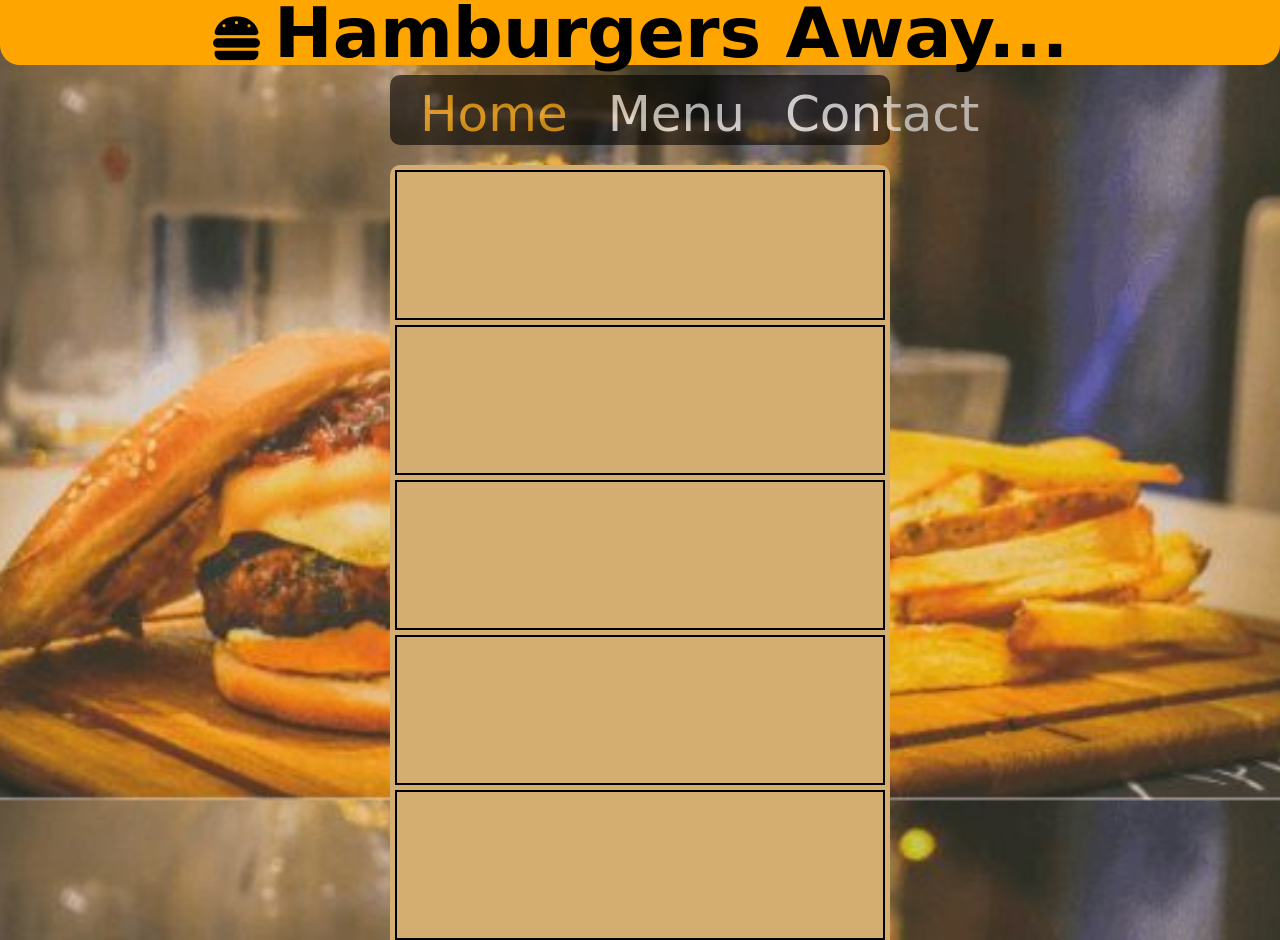
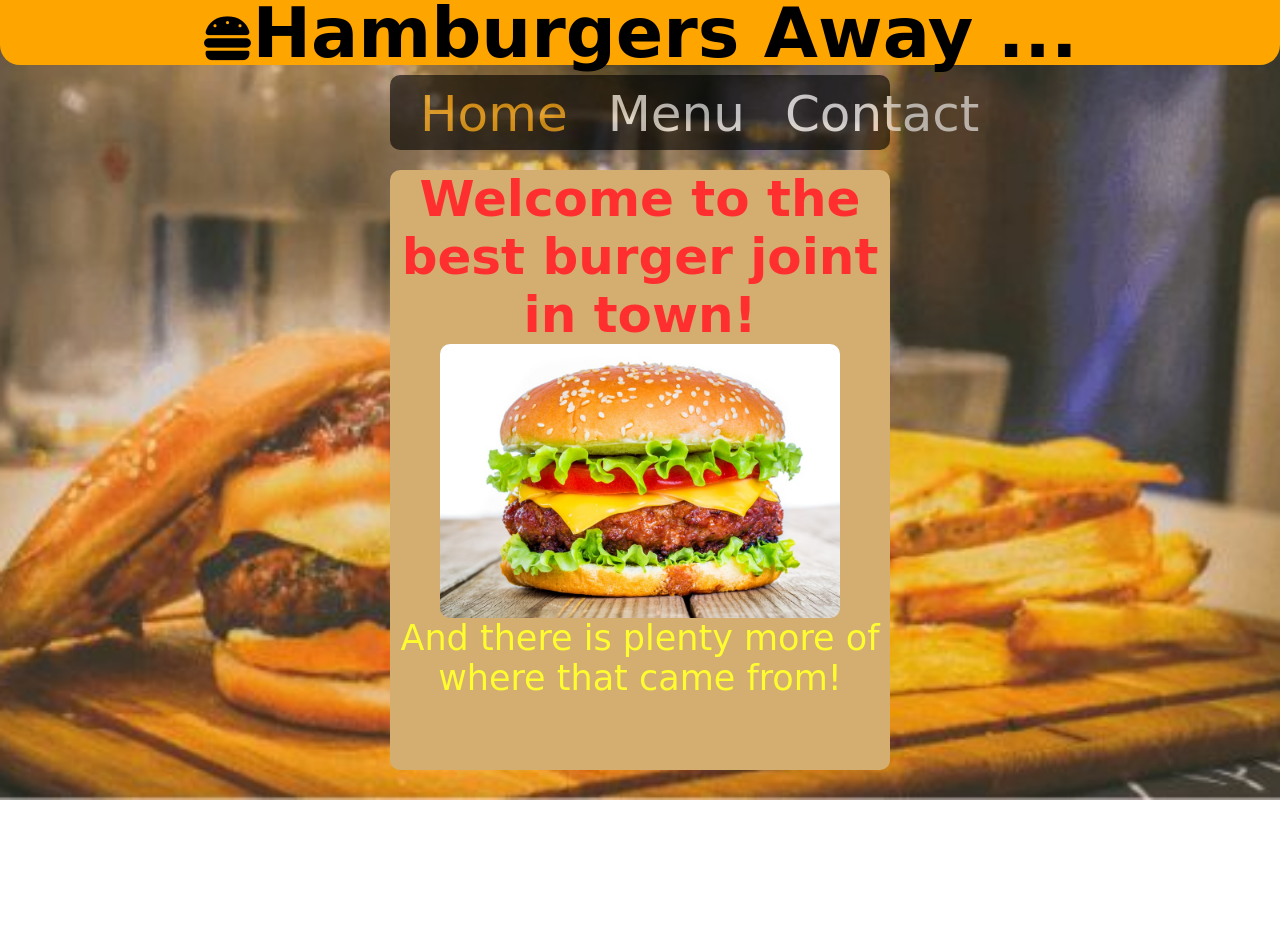
Before and after one commit to Gravity459/Restaurant-Page, a website built with webpack: page dist/index.html in a window 1280 px wide. Shown: the top 940 px of the page. After the commit the page ends 800 px from the top, so only its background shows below. Built offline with nearby package versions, Linux system fonts and the light colour scheme; a web font is replaced by a local one.

Commit message:
added event listeners

```diff
--- a/src/index.js
+++ b/src/index.js
@@ -1,3 +1,5 @@
 import start from './site';
 
-// start();
+start();
+
+// console.log('helo');
--- a/src/nav.js
+++ b/src/nav.js
@@ -2,6 +2,7 @@ function createListElement(headText){
 
     const listElement = document.createElement('li');
     listElement.textContent = headText;
+    listElement.setAttribute('id', headText);
 
     return listElement;
 }
--- a/src/site.js
+++ b/src/site.js
@@ -1,18 +1,56 @@
 import navModule from './nav';
 import homeModule from './home';
 
-currentElement = '';
+var currentElement = '';
 
-function lightUp(pagename){
-    const element = document.querySelector(`#${pagename}`);
+function lightUp(page){
 
-    if(currentElement != ''){
+    if(currentElement === page)
+        return;
 
-        const prevElement = document.querySelector(`#${currentElement}`);
-        prevElement.classList.remove('current');
+    else if (currentElement == ''){
+        currentElement = page;
+        var element = document.querySelector(`#${currentElement}`);
+        element = document.querySelector(`#${currentElement}`);
+    }
+
+    else {
+        var element = document.querySelector(`#${currentElement}`);
+        element.classList.remove("current");
+        currentElement = page;
+        element = document.querySelector(`#${currentElement}`);
     }
 
     element.classList.add('current');
+
+}
+
+function eventListenersSetup() {
+
+    const navHome = document.querySelector('#Home');
+    const navMenu = document.querySelector(`#Menu`);
+    const navContact = document.querySelector(`#Contact`);
+
+    navHome.addEventListener( 'click', () => {
+        if (currentElement === "Home") return;
+        lightUp('Home');
+        loadHome();
+    });
+
+    navMenu.addEventListener( 'click', () => {
+        if (currentElement === "Menu") return;
+        lightUp('Menu');
+
+        // function to load the menu
+    });
+
+    navContact.addEventListener( 'click', () => {
+        if (currentElement === "Contact") return;
+        lightUp('Contact');
+
+        // function to load the contact
+    });
+
 }
 
 function createI(){
@@ -43,11 +81,9 @@ function createHeader(){
 }
 
 function loadHome(){
-
     const content = document.querySelector('#content');
     content.appendChild(homeModule());
-    lightUp(home);
-    currentElement = 'home';
+    lightUp('Home');
 }
 
 function start(){
@@ -56,6 +92,7 @@ function start(){
     content.appendChild(createHeader());
     content.appendChild(navModule());
     loadHome();
+    eventListenersSetup();
 }
 
 export default start;
```
Also changed, not shown: dist/index.html, dist/main.js, dist/style.css.
